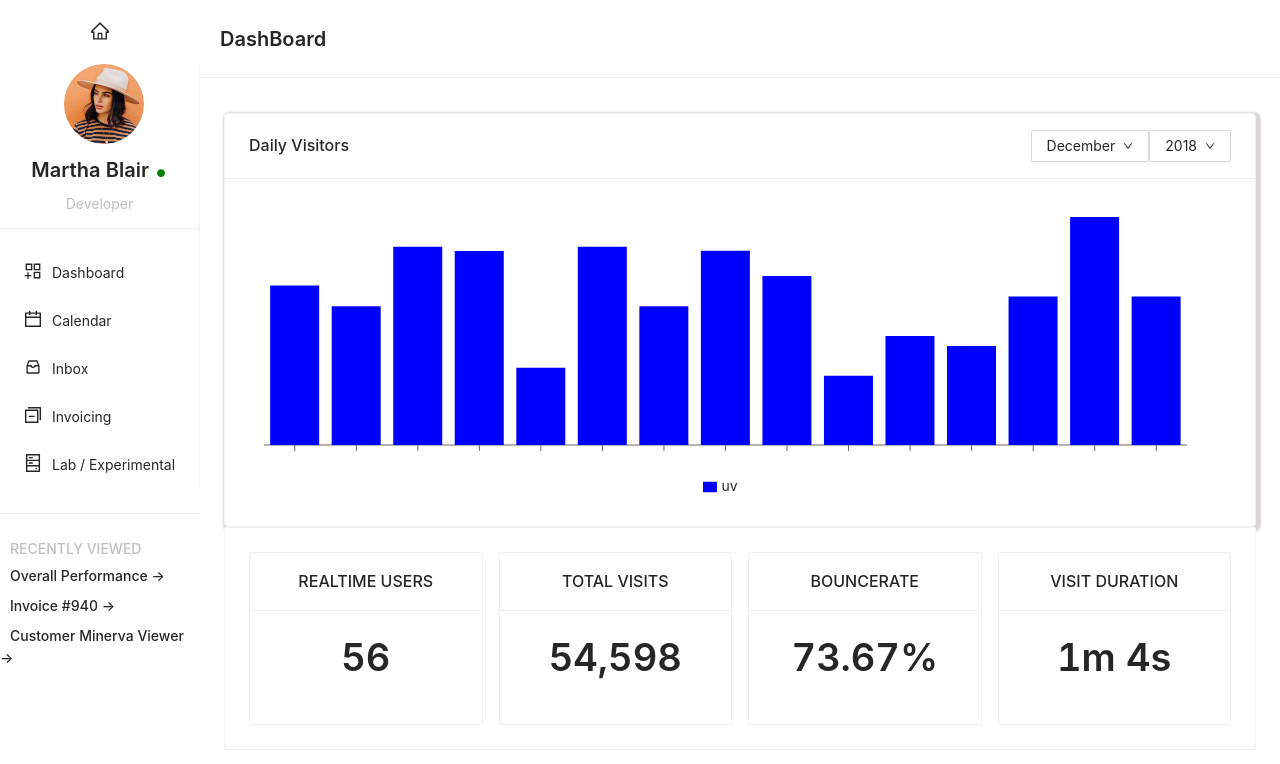
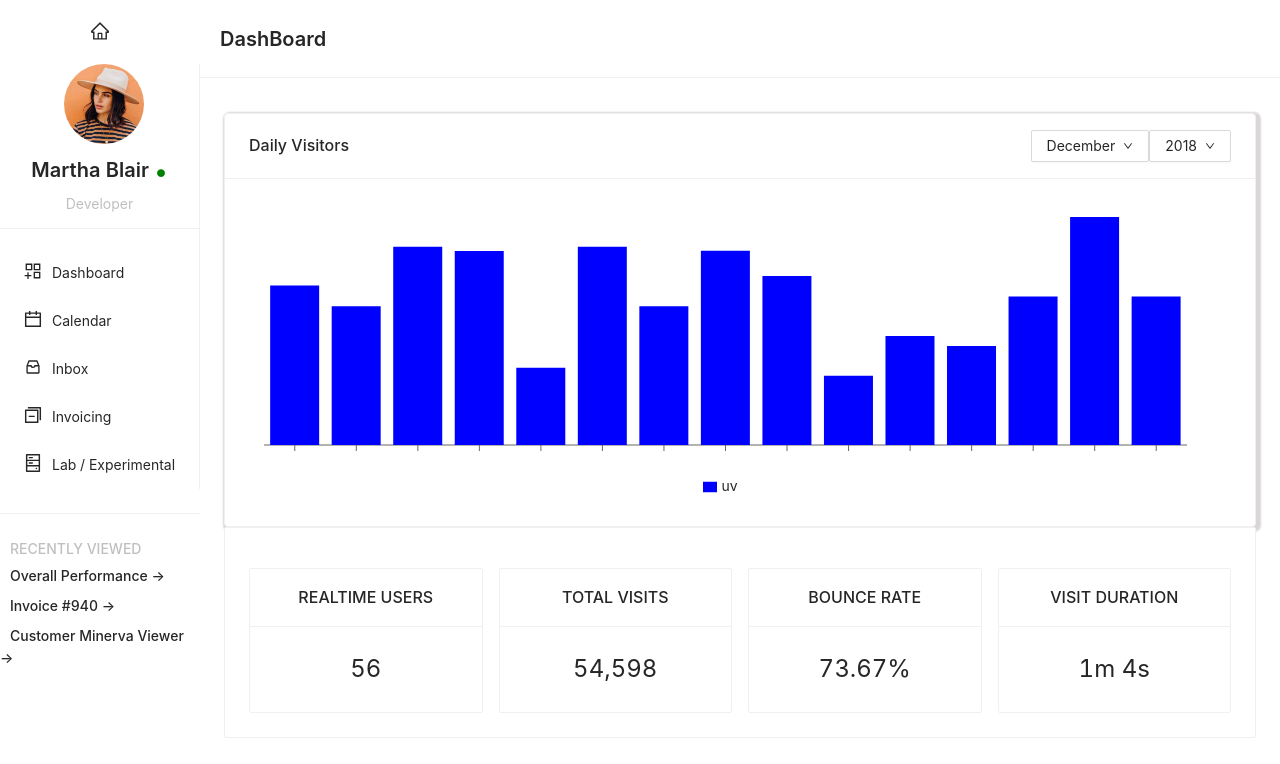
Before and after one commit to avijeetpandey/dashboard, a React (Create React App) app: page / in a window 1280 px wide. Shown: the top 764 px of the page. Built offline with nearby package versions, Linux system fonts and the light colour scheme.

Commit message:
card fix #05

```diff
--- a/src/components/Card/CustomCard.js
+++ b/src/components/Card/CustomCard.js
@@ -5,25 +5,25 @@ const {Text,Title} = Typography
 const CustomCard = ()=>{
     return(
         <div className="site-card-wrapper ctr c-text">
-    <Row gutter={16}>
-      <Col span={6}>
-        <Card title="REALTIME USERS" hoverable bordered={true}>
-          <Title>56</Title>
+    <Row gutter={16} >
+      <Col sm={6} span={24}>
+        <Card   style={{ marginTop: 16 }} className="g-text" title="REALTIME USERS" hoverable bordered={true}>
+          <Text className="title">56</Text>
         </Card>
       </Col>
-      <Col span={6}>
-        <Card title="TOTAL VISITS" hoverable bordered={true}>
-        <Title>54,598</Title>
+      <Col sm={6} span={24}>
+        <Card  style={{ marginTop: 16 }} className="g-text" title="TOTAL VISITS" hoverable bordered={true}>
+        <Text className="title">54,598</Text>
         </Card>
       </Col>
-      <Col span={6}>
-        <Card title="BOUNCERATE" hoverable bordered={true}>
-        <Title>73.67%</Title>
+      <Col sm={6} span={24}>
+        <Card  style={{ marginTop: 16 }} className="g-text" title="BOUNCE RATE" hoverable bordered={true}>
+        <Text className="title">73.67%</Text>
         </Card>
       </Col>
-      <Col span={6}>
-        <Card title="VISIT DURATION" hoverable bordered={true}>
-        <Title>1m 4s</Title>
+      <Col sm={6} span={24}>
+        <Card  style={{ marginTop: 16 }} className="g-text" title="VISIT DURATION" hoverable bordered={true}>
+        <Text className="title">1m 4s</Text>
         </Card>
       </Col>
     </Row>
--- a/src/style.css
+++ b/src/style.css
@@ -50,3 +50,7 @@ body{
   margin:0 auto;
   border-radius:4px;
 }
+
+.title{
+  font-size: 1.5rem;
+}
```
